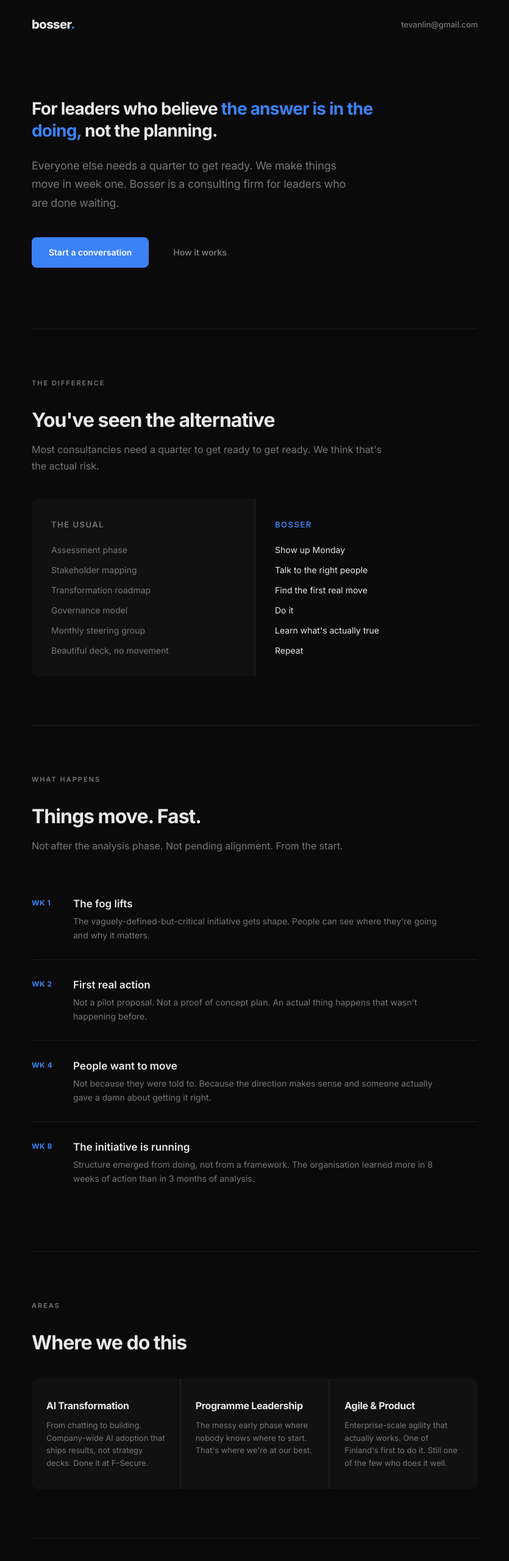
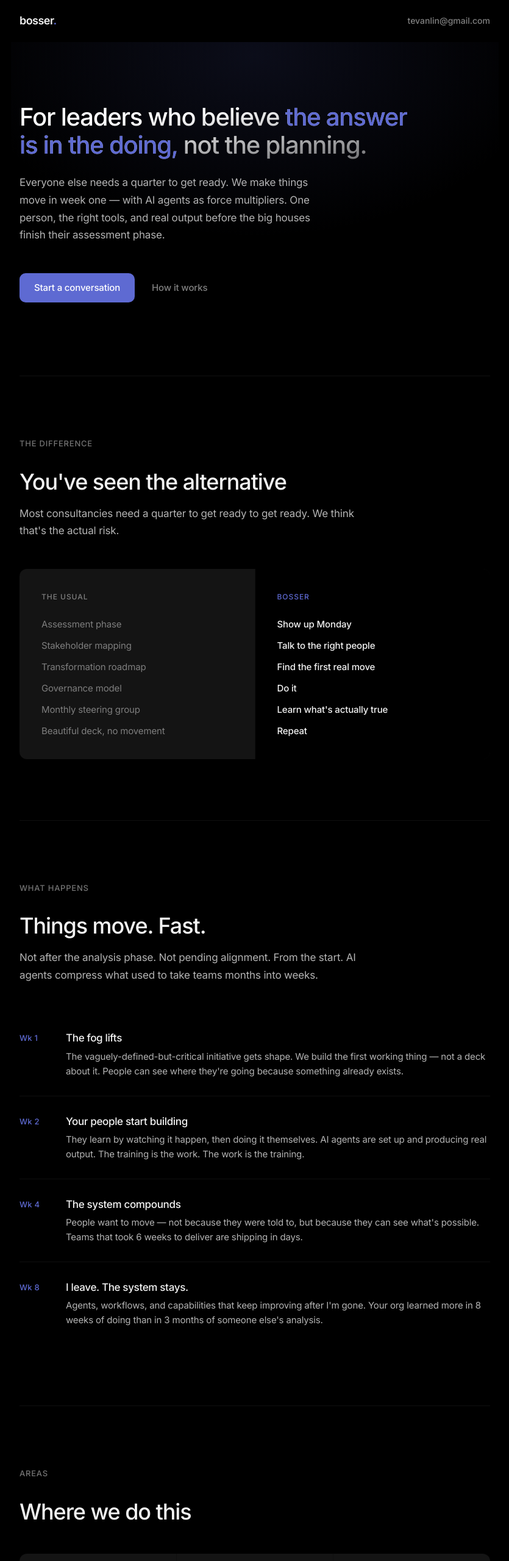
Before and after one commit to anttitevanlinna/scan-agile26, a plain HTML site: page index.html in a window 1280 px wide. Shown: the top 2560 px of the page at 61% size, without its empty margins (222-1057 px from the left). Drawn offline with Linux system fonts and the light colour scheme.

Commit message:
Add AI-agents-as-force-multiplier narrative and Linear visual system
Blue ocean play: the method is the deliverable. AI agents make
big houses slower (revenue cannibalization) and Bosser faster.
Linear-inspired styling: rgba-white layering, gradient text,
weight 500, radial glow, tighter spacing.

Co-Authored-By: Claude Opus 4.6 (1M context) <noreply@anthropic.com>

```diff
--- a/index.html
+++ b/index.html
@@ -6,18 +6,20 @@
     <title>Bosser — The answer is in the doing</title>
     <link rel="preconnect" href="https://fonts.googleapis.com">
     <link rel="preconnect" href="https://fonts.gstatic.com" crossorigin>
-    <link href="https://fonts.googleapis.com/css2?family=Inter:wght@300;400;500;600;700;800&display=swap" rel="stylesheet">
+    <link href="https://fonts.googleapis.com/css2?family=Inter:wght@300;400;500;600;700&display=swap" rel="stylesheet">
     <style>
         :root {
-            --bg: #0a0a0a;
-            --surface: #111;
-            --surface-hover: #1a1a1a;
-            --border: #1e1e1e;
-            --text: #e8e8e8;
-            --text-muted: #777;
-            --accent: #3b82f6;
-            --accent-glow: rgba(59, 130, 246, 0.12);
-            --warm: #f59e0b;
+            --bg: #000000;
+            --surface: rgba(255, 255, 255, 0.03);
+            --surface-hover: rgba(255, 255, 255, 0.05);
+            --border: rgba(255, 255, 255, 0.06);
+            --border-hover: rgba(255, 255, 255, 0.1);
+            --text: #f2f2f2;
+            --text-secondary: rgba(255, 255, 255, 0.7);
+            --text-tertiary: rgba(255, 255, 255, 0.45);
+            --accent: #5e6ad2;
+            --accent-hover: #6e7ae2;
+            --accent-muted: rgba(94, 106, 210, 0.15);
         }
 
         * {
@@ -32,17 +34,20 @@
             color: var(--text);
             line-height: 1.6;
             -webkit-font-smoothing: antialiased;
+            -moz-osx-font-smoothing: grayscale;
         }
 
         .container {
-            max-width: 780px;
+            max-width: 820px;
             margin: 0 auto;
             padding: 0 24px;
         }
 
         /* Nav */
         nav {
-            padding: 24px 0;
+            padding: 20px 0;
+            position: relative;
+            z-index: 10;
         }
 
         nav .container {
@@ -52,9 +57,10 @@
         }
 
         .logo {
-            font-size: 20px;
-            font-weight: 800;
-            letter-spacing: -0.5px;
+            font-size: 18px;
+            font-weight: 600;
+            letter-spacing: -0.03em;
+            color: var(--text);
         }
 
         .logo span {
@@ -62,11 +68,11 @@
         }
 
         nav a.nav-cta {
-            font-size: 13px;
+            font-size: 14px;
             font-weight: 500;
-            color: var(--text-muted);
+            color: rgba(255, 255, 255, 0.5);
             text-decoration: none;
-            transition: color 0.2s;
+            transition: color 0.15s ease;
         }
 
         nav a.nav-cta:hover {
@@ -74,42 +80,61 @@
         }
 
         /* Hero */
+        .hero-wrapper {
+            position: relative;
+            overflow: hidden;
+        }
+
+        .hero-glow {
+            position: absolute;
+            top: -40%;
+            left: 50%;
+            transform: translateX(-50%);
+            width: 800px;
+            height: 600px;
+            background: radial-gradient(
+                ellipse 60% 50% at 50% 40%,
+                rgba(94, 106, 210, 0.12),
+                transparent
+            );
+            pointer-events: none;
+        }
+
         .hero {
-            padding: 80px 0 100px;
+            position: relative;
+            padding: 100px 0 120px;
         }
 
         .hero .belief {
-            font-size: 28px;
-            font-weight: 700;
-            color: var(--text);
+            font-size: 40px;
+            font-weight: 500;
+            letter-spacing: -0.03em;
+            line-height: 1.15;
+            max-width: 660px;
             margin-bottom: 24px;
-            letter-spacing: -0.8px;
-            line-height: 1.3;
-            max-width: 600px;
+            background: linear-gradient(
+                to right bottom,
+                #ffffff 30%,
+                rgba(255, 255, 255, 0.38)
+            );
+            -webkit-background-clip: text;
+            -webkit-text-fill-color: transparent;
+            background-clip: text;
         }
 
         .hero .belief em {
             font-style: normal;
-            color: var(--accent);
+            -webkit-text-fill-color: var(--accent);
         }
 
-        .hero h1 {
-            font-size: 18px;
+        .hero .sub {
+            font-size: 17px;
             font-weight: 400;
-            letter-spacing: -0.2px;
+            letter-spacing: -0.01em;
             line-height: 1.7;
-            margin-bottom: 40px;
+            margin-bottom: 48px;
             max-width: 520px;
-            color: var(--text-muted);
-        }
-
-        .hero .tagline {
-            font-size: 18px;
-            color: var(--text-muted);
-            font-weight: 400;
-            max-width: 520px;
-            margin-bottom: 48px;
-            line-height: 1.7;
+            color: var(--text-secondary);
         }
 
         .hero-cta {
@@ -122,31 +147,33 @@
             display: inline-flex;
             align-items: center;
             gap: 8px;
-            padding: 14px 28px;
-            border-radius: 8px;
-            font-size: 14px;
-            font-weight: 600;
+            border-radius: 10px;
+            font-size: 15px;
+            font-weight: 500;
             text-decoration: none;
-            transition: all 0.2s;
+            transition: all 0.15s ease;
+            letter-spacing: -0.01em;
         }
 
         .btn-primary {
             background: var(--accent);
             color: white;
+            padding: 12px 24px;
         }
 
         .btn-primary:hover {
-            background: #2563eb;
-            box-shadow: 0 0 40px var(--accent-glow);
+            background: var(--accent-hover);
+            box-shadow: 0 0 0 1px rgba(255, 255, 255, 0.06), 0 0 80px -20px rgba(94, 106, 210, 0.4);
         }
 
         .btn-ghost {
-            color: var(--text-muted);
-            padding: 14px 16px;
+            color: rgba(255, 255, 255, 0.5);
+            padding: 12px 16px;
         }
 
         .btn-ghost:hover {
             color: var(--text);
+            background: rgba(255, 255, 255, 0.05);
         }
 
         /* Divider */
@@ -157,63 +184,61 @@
 
         /* Sections */
         section {
-            padding: 80px 0;
+            padding: 100px 0;
         }
 
         .section-label {
-            font-size: 11px;
-            font-weight: 600;
-            color: var(--text-muted);
-            letter-spacing: 2px;
+            font-size: 13px;
+            font-weight: 500;
+            color: var(--text-tertiary);
+            letter-spacing: 0.06em;
             text-transform: uppercase;
             margin-bottom: 32px;
         }
 
         section h2 {
-            font-size: 32px;
-            font-weight: 700;
-            letter-spacing: -1px;
+            font-size: 36px;
+            font-weight: 500;
+            letter-spacing: -0.03em;
             margin-bottom: 16px;
-            line-height: 1.2;
+            line-height: 1.15;
         }
 
-        section p {
-            color: var(--text-muted);
-            font-size: 16px;
-            max-width: 600px;
+        section > p {
+            color: var(--text-secondary);
+            font-size: 17px;
+            max-width: 560px;
             line-height: 1.7;
+            letter-spacing: -0.01em;
         }
 
         /* Anti-pitch */
         .anti-pitch {
             display: grid;
             grid-template-columns: 1fr 1fr;
-            gap: 2px;
-            margin-top: 40px;
+            gap: 1px;
+            margin-top: 48px;
             background: var(--border);
             border-radius: 12px;
             overflow: hidden;
         }
 
         .anti-col {
-            padding: 32px;
+            padding: 36px;
             background: var(--bg);
         }
 
         .anti-col:first-child {
-            background: var(--surface);
+            background: rgba(255, 255, 255, 0.02);
         }
 
         .anti-col h3 {
-            font-size: 13px;
-            font-weight: 600;
+            font-size: 12px;
+            font-weight: 500;
             text-transform: uppercase;
-            letter-spacing: 1.5px;
-            margin-bottom: 20px;
-        }
-
-        .anti-col:first-child h3 {
-            color: var(--text-muted);
+            letter-spacing: 0.08em;
+            margin-bottom: 24px;
+            color: var(--text-tertiary);
         }
 
         .anti-col:last-child h3 {
@@ -224,30 +249,30 @@
             list-style: none;
             display: flex;
             flex-direction: column;
-            gap: 12px;
+            gap: 14px;
         }
 
         .anti-col ul li {
-            font-size: 14px;
-            color: var(--text-muted);
-            line-height: 1.5;
+            font-size: 15px;
+            font-weight: 400;
+            color: var(--text-tertiary);
+            line-height: 1.4;
+            letter-spacing: -0.01em;
         }
 
         .anti-col:last-child ul li {
             color: var(--text);
+            font-weight: 500;
         }
 
-        /* What happens */
+        /* Outcomes */
         .outcomes {
-            display: grid;
-            grid-template-columns: 1fr;
-            gap: 0;
-            margin-top: 40px;
+            margin-top: 48px;
         }
 
         .outcome-item {
             display: grid;
-            grid-template-columns: 48px 1fr;
+            grid-template-columns: 56px 1fr;
             gap: 20px;
             padding: 28px 0;
             border-bottom: 1px solid var(--border);
@@ -259,32 +284,33 @@
         }
 
         .outcome-week {
-            font-size: 12px;
-            font-weight: 700;
+            font-size: 13px;
+            font-weight: 500;
             color: var(--accent);
-            text-transform: uppercase;
-            letter-spacing: 0.5px;
-            padding-top: 2px;
+            letter-spacing: 0.02em;
+            padding-top: 3px;
         }
 
         .outcome-item h3 {
             font-size: 17px;
-            font-weight: 600;
+            font-weight: 500;
             margin-bottom: 4px;
+            letter-spacing: -0.02em;
         }
 
         .outcome-item p {
-            font-size: 14px;
-            color: var(--text-muted);
+            font-size: 15px;
+            color: var(--text-secondary);
             line-height: 1.6;
+            letter-spacing: -0.01em;
         }
 
         /* Services */
         .services-row {
             display: grid;
             grid-template-columns: 1fr 1fr 1fr;
-            gap: 2px;
-            margin-top: 40px;
+            gap: 1px;
+            margin-top: 48px;
             background: var(--border);
             border-radius: 12px;
             overflow: hidden;
@@ -292,28 +318,34 @@
 
         .service-item {
             padding: 32px 24px;
-            background: var(--surface);
+            background: rgba(255, 255, 255, 0.02);
+            transition: background 0.15s ease;
+        }
+
+        .service-item:hover {
+            background: var(--surface-hover);
         }
 
         .service-item h3 {
             font-size: 16px;
-            font-weight: 700;
-            margin-bottom: 8px;
-            letter-spacing: -0.3px;
+            font-weight: 500;
+            margin-bottom: 10px;
+            letter-spacing: -0.02em;
         }
 
         .service-item p {
-            font-size: 13px;
-            color: var(--text-muted);
+            font-size: 14px;
+            color: var(--text-secondary);
             line-height: 1.6;
+            letter-spacing: -0.01em;
         }
 
         /* Track record */
         .track-line {
             display: grid;
             grid-template-columns: 1fr 1fr 1fr 1fr;
-            gap: 2px;
-            margin-top: 40px;
+            gap: 1px;
+            margin-top: 48px;
             background: var(--border);
             border-radius: 12px;
             overflow: hidden;
@@ -321,23 +353,29 @@
 
         .track-item {
             padding: 28px 20px;
-            background: var(--surface);
+            background: rgba(255, 255, 255, 0.02);
+            transition: background 0.15s ease;
+        }
+
+        .track-item:hover {
+            background: var(--surface-hover);
         }
 
         .track-item .company {
             font-size: 11px;
-            font-weight: 700;
-            color: var(--text-muted);
+            font-weight: 500;
+            color: var(--text-tertiary);
             text-transform: uppercase;
-            letter-spacing: 1.5px;
-            margin-bottom: 8px;
+            letter-spacing: 0.08em;
+            margin-bottom: 10px;
         }
 
         .track-item p {
-            font-size: 13px;
+            font-size: 14px;
             color: var(--text);
             line-height: 1.5;
             font-weight: 500;
+            letter-spacing: -0.01em;
         }
 
         /* Founder */
@@ -347,86 +385,105 @@
 
         .founder-stats {
             display: flex;
-            gap: 40px;
-            margin-top: 32px;
+            gap: 48px;
+            margin-top: 40px;
             flex-wrap: wrap;
         }
 
         .stat .number {
-            font-size: 36px;
-            font-weight: 800;
-            letter-spacing: -1.5px;
+            font-size: 40px;
+            font-weight: 500;
+            letter-spacing: -0.04em;
             line-height: 1;
+            background: linear-gradient(
+                to bottom,
+                #ffffff,
+                rgba(255, 255, 255, 0.5)
+            );
+            -webkit-background-clip: text;
+            -webkit-text-fill-color: transparent;
+            background-clip: text;
         }
 
         .stat .label {
-            font-size: 11px;
-            color: var(--text-muted);
-            text-transform: uppercase;
-            letter-spacing: 1px;
+            font-size: 12px;
+            color: var(--text-tertiary);
+            letter-spacing: 0.02em;
             font-weight: 500;
-            margin-top: 4px;
+            margin-top: 6px;
         }
 
         /* Quote */
         .quote-card {
-            margin-top: 40px;
+            margin-top: 48px;
             padding: 36px;
-            background: var(--surface);
+            background: rgba(255, 255, 255, 0.02);
             border-radius: 12px;
-            border-left: 3px solid var(--accent);
+            border: 1px solid var(--border);
+            border-left: 2px solid var(--accent);
         }
 
         .quote-card blockquote {
             font-size: 16px;
-            color: var(--text);
+            color: var(--text-secondary);
             line-height: 1.7;
             font-style: italic;
             font-weight: 400;
             margin-bottom: 16px;
+            letter-spacing: -0.01em;
         }
 
         .quote-card .q-author {
             font-size: 14px;
-            font-weight: 600;
+            font-weight: 500;
+            color: var(--text);
         }
 
         .quote-card .q-role {
             font-size: 13px;
-            color: var(--text-muted);
+            color: var(--text-tertiary);
         }
 
         /* Newsletter */
         .newsletter {
-            margin-top: 40px;
+            margin-top: 48px;
             padding: 36px;
-            background: var(--surface);
+            background: rgba(255, 255, 255, 0.02);
+            border: 1px solid var(--border);
             border-radius: 12px;
+            transition: border-color 0.15s ease;
+        }
+
+        .newsletter:hover {
+            border-color: var(--border-hover);
         }
 
         .newsletter h3 {
-            font-size: 18px;
-            font-weight: 700;
-            margin-bottom: 8px;
+            font-size: 17px;
+            font-weight: 500;
+            margin-bottom: 10px;
+            letter-spacing: -0.02em;
         }
 
         .newsletter p {
-            font-size: 14px;
-            color: var(--text-muted);
+            font-size: 15px;
+            color: var(--text-secondary);
             line-height: 1.6;
+            letter-spacing: -0.01em;
         }
 
         .newsletter a {
             display: inline-flex;
-            margin-top: 16px;
+            margin-top: 20px;
             font-size: 14px;
-            font-weight: 600;
+            font-weight: 500;
             color: var(--accent);
             text-decoration: none;
+            transition: color 0.15s ease;
         }
 
         .newsletter a:hover {
-            text-decoration: underline;
+            color: var(--accent-hover);
         }
 
         /* Footer */
@@ -444,7 +501,8 @@
 
         .footer-left .footer-logo {
             font-size: 16px;
-            font-weight: 800;
+            font-weight: 600;
+            letter-spacing: -0.03em;
             margin-bottom: 4px;
         }
 
@@ -453,20 +511,21 @@
         }
 
         .footer-left p {
-            font-size: 12px;
-            color: var(--text-muted);
+            font-size: 13px;
+            color: var(--text-tertiary);
         }
 
         .footer-right {
             display: flex;
-            gap: 20px;
+            gap: 24px;
         }
 
         .footer-right a {
             font-size: 13px;
-            color: var(--text-muted);
+            color: var(--text-tertiary);
             text-decoration: none;
-            transition: color 0.2s;
+            font-weight: 500;
+            transition: color 0.15s ease;
         }
 
         .footer-right a:hover {
@@ -476,12 +535,11 @@
         /* Responsive */
         @media (max-width: 640px) {
             .hero {
-                padding: 48px 0 64px;
+                padding: 64px 0 80px;
             }
 
-            .hero h1 {
-                font-size: 36px;
-                letter-spacing: -1.5px;
+            .hero .belief {
+                font-size: 28px;
             }
 
             .anti-pitch {
@@ -505,7 +563,11 @@
             }
 
             .founder-stats {
-                gap: 24px;
+                gap: 32px;
+            }
+
+            section {
+                padding: 72px 0;
             }
         }
     </style>
@@ -519,17 +581,21 @@
     </div>
 </nav>
 
+<div class="hero-wrapper">
+    <div class="hero-glow"></div>
     <div class="container">
-
-    <!-- Hero -->
         <header class="hero">
             <div class="belief">For leaders who believe <em>the answer is in the doing,</em> not the planning.</div>
-        <h1>Everyone else needs a quarter to get ready. We make things move in week one. Bosser is a consulting firm for leaders who are done waiting.</h1>
+            <p class="sub">Everyone else needs a quarter to get ready. We make things move in week one — with AI agents as force multipliers. One person, the right tools, and real output before the big houses finish their assessment phase.</p>
             <div class="hero-cta">
                 <a href="mailto:tevanlin@gmail.com" class="btn-primary">Start a conversation</a>
                 <a href="#how" class="btn-ghost">How it works</a>
             </div>
         </header>
+    </div>
+</div>
+
+<div class="container">
 
     <div class="divider"></div>
 
@@ -571,35 +637,35 @@
     <section id="how">
         <div class="section-label">What happens</div>
         <h2>Things move. Fast.</h2>
-        <p>Not after the analysis phase. Not pending alignment. From the start.</p>
+        <p>Not after the analysis phase. Not pending alignment. From the start. AI agents compress what used to take teams months into weeks.</p>
 
         <div class="outcomes">
             <div class="outcome-item">
                 <div class="outcome-week">Wk 1</div>
                 <div>
                     <h3>The fog lifts</h3>
-                    <p>The vaguely-defined-but-critical initiative gets shape. People can see where they're going and why it matters.</p>
+                    <p>The vaguely-defined-but-critical initiative gets shape. We build the first working thing — not a deck about it. People can see where they're going because something already exists.</p>
                 </div>
             </div>
             <div class="outcome-item">
                 <div class="outcome-week">Wk 2</div>
                 <div>
-                    <h3>First real action</h3>
-                    <p>Not a pilot proposal. Not a proof of concept plan. An actual thing happens that wasn't happening before.</p>
+                    <h3>Your people start building</h3>
+                    <p>They learn by watching it happen, then doing it themselves. AI agents are set up and producing real output. The training is the work. The work is the training.</p>
                 </div>
             </div>
             <div class="outcome-item">
                 <div class="outcome-week">Wk 4</div>
                 <div>
-                    <h3>People want to move</h3>
-                    <p>Not because they were told to. Because the direction makes sense and someone actually gave a damn about getting it right.</p>
+                    <h3>The system compounds</h3>
+                    <p>People want to move — not because they were told to, but because they can see what's possible. Teams that took 6 weeks to deliver are shipping in days.</p>
                 </div>
             </div>
             <div class="outcome-item">
                 <div class="outcome-week">Wk 8</div>
                 <div>
-                    <h3>The initiative is running</h3>
-                    <p>Structure emerged from doing, not from a framework. The organisation learned more in 8 weeks of action than in 3 months of analysis.</p>
+                    <h3>I leave. The system stays.</h3>
+                    <p>Agents, workflows, and capabilities that keep improving after I'm gone. Your org learned more in 8 weeks of doing than in 3 months of someone else's analysis.</p>
                 </div>
             </div>
         </div>
@@ -615,15 +681,49 @@
         <div class="services-row">
             <div class="service-item">
                 <h3>AI Transformation</h3>
-                <p>From chatting to building. Company-wide AI adoption that ships results, not strategy decks. Done it at F-Secure.</p>
+                <p>From chatting to agentic engineering. I arrive, build working AI workflows, train your teams, and leave behind systems that compound. Done it company-wide at F-Secure.</p>
             </div>
             <div class="service-item">
                 <h3>Programme Leadership</h3>
-                <p>The messy early phase where nobody knows where to start. That's where we're at our best.</p>
+                <p>The messy early phase where nobody knows where to start. I use AI agents as force multipliers to produce in weeks what traditional teams take quarters to deliver.</p>
             </div>
             <div class="service-item">
                 <h3>Agile & Product</h3>
-                <p>Enterprise-scale agility that actually works. One of Finland's first to do it. Still one of the few who does it well.</p>
+                <p>Enterprise-scale agility rebuilt for the AI era. Product thinking, value-orientation, and ways of working that leverage what's now possible. One of Finland's first to do both.</p>
+            </div>
+        </div>
+    </section>
+
+    <div class="divider"></div>
+
+    <!-- The recursive play -->
+    <section>
+        <div class="section-label">Why this works</div>
+        <h2>The method is the deliverable</h2>
+        <p>Traditional consultancies sell human hours. AI compresses human hours. Their model breaks. Mine accelerates.</p>
+
+        <div class="anti-pitch" style="margin-top: 48px;">
+            <div class="anti-col">
+                <h3>Big house + AI</h3>
+                <ul>
+                    <li>AI makes their teams faster</li>
+                    <li>They need fewer people per project</li>
+                    <li>Revenue goes down</li>
+                    <li>Structural incentive to go slow</li>
+                    <li>They'll sell you an "AI strategy"</li>
+                    <li>Planning about AI, not doing with AI</li>
+                </ul>
+            </div>
+            <div class="anti-col">
+                <h3>Bosser + AI</h3>
+                <ul>
+                    <li>AI agents multiply my output</li>
+                    <li>One person, ten-person output</li>
+                    <li>Your cost goes down, my value goes up</li>
+                    <li>Every new model makes me faster</li>
+                    <li>I build your AI capability live</li>
+                    <li>The demonstration is the training</li>
+                </ul>
             </div>
         </div>
     </section>
@@ -663,8 +763,8 @@
         <h2>Antti Tevanlinna</h2>
 
         <div class="founder-section">
-            <p>25 years in software. One of Finland's first enterprise-scale agile pioneers. Currently leading AI transformation at F-Secure. Creator of the Claude Code 101 training.</p>
-            <p>When you hire Bosser, you get me. Not a bench. Not a rotating cast of juniors. The person who sold the work is the work. That's the deal.</p>
+            <p>25 years in software. One of Finland's first enterprise-scale agile pioneers. Currently leading company-wide AI transformation at F-Secure. Creator of the Claude Code 101 training.</p>
+            <p>When you hire Bosser, you get me — plus the AI agents I bring with me. Not a bench. Not a rotating cast of juniors. One person with 25 years of judgement and the most capable tools ever built. The person who sold the work is the work.</p>
             <p>I'm energetic, opinionated, and unreasonably invested in your success. The opposite of the grey consultant who does the contract and clocks out.</p>
 
             <div class="founder-stats">
```
Lines whose indentation alone changed are shown as unchanged.
